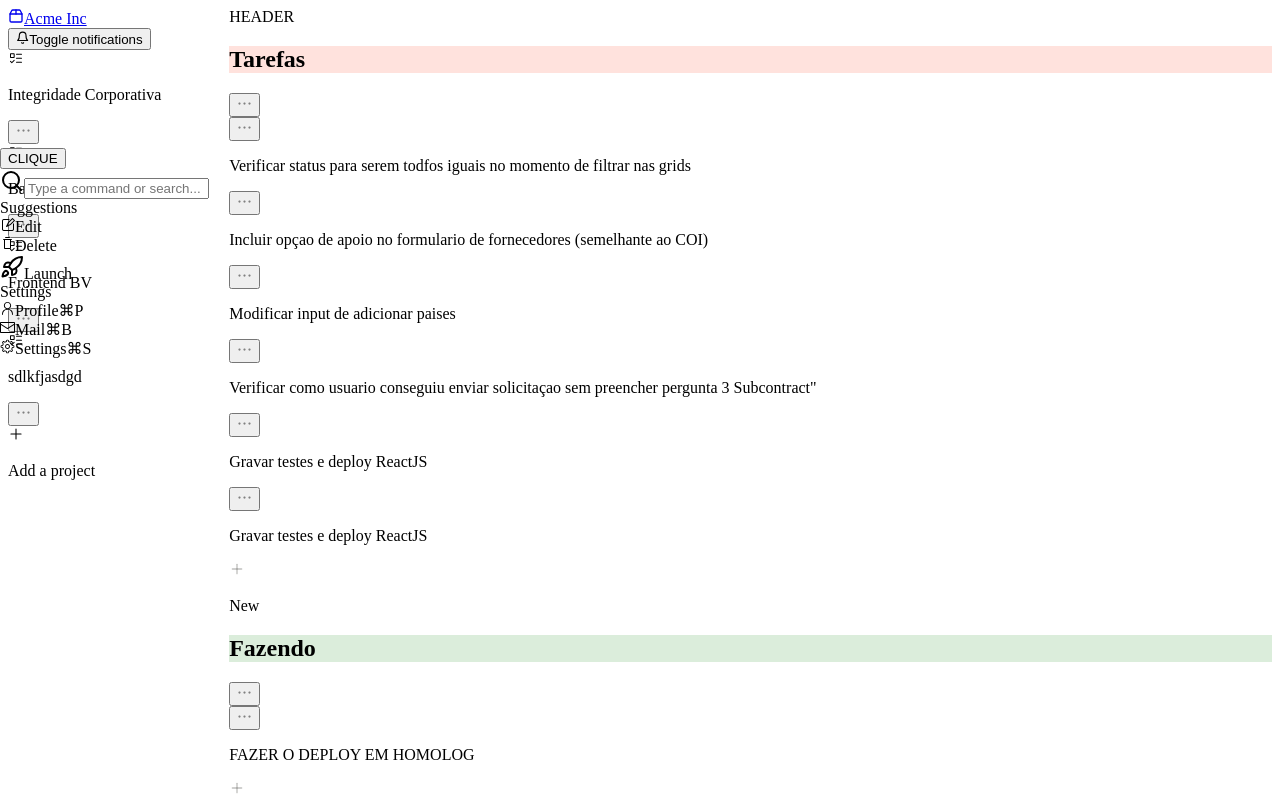
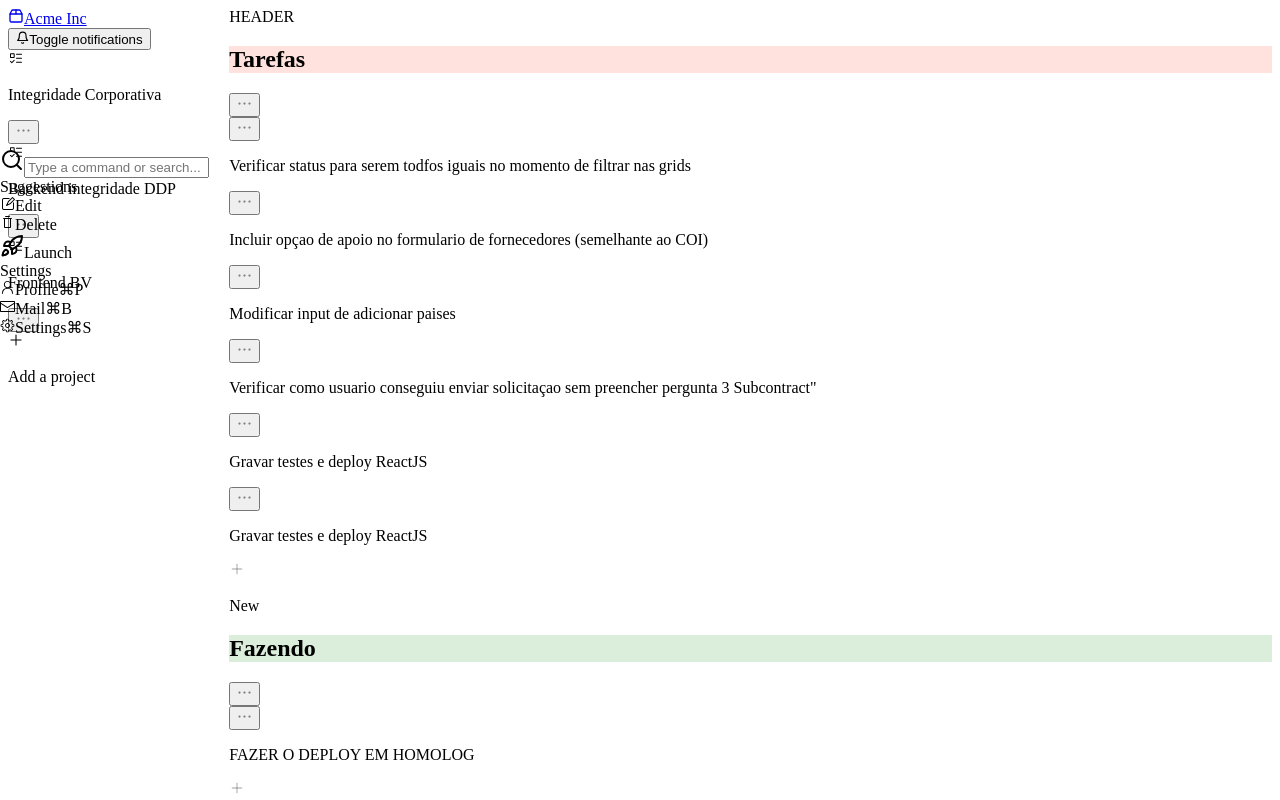
Before and after one commit to rodolfo-code/rotion-app, a Next.js app: page /workspace/10cdc08b-1874-4bea-ab7d-b5ddf08b4893 in a window 1280 px wide. Both pictures are taken after a click on the button 23 px from the left and 132 px from the top of the page. Shown: the top 800 px of the page. Built offline with nearby package versions, Linux system fonts and the light colour scheme; data requests are answered from the project's data file.

Commit message:
fix: dropdown with hover: cards and links

```diff
--- a/app/components/navLink/index.tsx
+++ b/app/components/navLink/index.tsx
@@ -77,9 +77,6 @@ export default function NavLink({ href, title, icon, projectId }: NavLinkProps)
             </Button>
           </DropdownMenuTrigger>
           <DropdownMenuContent className="w-56">
-            <form action={() => handleDeleteProject(projectId)}>
-              <button>CLIQUE</button>
-            </form>
             <Command className="">
               <CommandInput placeholder="Type a command or search..." />
               <CommandList>
@@ -89,11 +86,9 @@ export default function NavLink({ href, title, icon, projectId }: NavLinkProps)
                     <Pencil2Icon className="mr-2 h-4 w-4" />
                     <span>Edit</span>
                   </CommandItem>
-                  <CommandItem>
-                    <form action={() => handleDeleteProject(projectId)}>
-                      <TrashIcon className="mr-2 h-4 w-4" onClick={() => handleDeleteProject(projectId)} />
-                      <span>Delete</span>
-                    </form>
+                  <CommandItem onSelect={() => handleDeleteProject(projectId)}>
+                    <TrashIcon className="mr-2 h-4 w-4" />
+                    <span>Delete</span>
                   </CommandItem>
                   <CommandItem>
                     <RocketIcon className="mr-2 h-4 w-4" />
--- a/app/workspace/components/TaskCard.tsx
+++ b/app/workspace/components/TaskCard.tsx
@@ -8,9 +8,6 @@ import { Card } from "@/app/types";
 import { Sheet } from "@/components/Sheet";
 import { Textarea } from "@/components/ui/textarea";
 import { CardMenu } from "./CardMenu";
-
-import { Button } from "@/components/ui/button";
-import { RxDotsHorizontal } from "react-icons/rx";
 
 type TaskCardTypes = {
   data: Card;
--- a/components/ui/command.tsx
+++ b/components/ui/command.tsx
@@ -96,7 +96,7 @@ const CommandItem = React.forwardRef<React.ElementRef<typeof CommandPrimitive.It
     <CommandPrimitive.Item
       ref={ref}
       className={cn(
-        "relative flex  select-none items-center rounded-sm px-2 py-1.5 text-sm outline-none aria-selected:bg-neutral-200 aria-selected:text-neutral-900 data-[disabled]:opacity-50 dark:aria-selected:bg-neutral-800 dark:aria-selected:text-neutral-50 cursor-pointer",
+        "relative flex  select-none items-center rounded-sm px-2 py-1.5 text-sm outline-none aria-selected:bg-neutral-200 aria-selected:text-neutral-900 data-[disabled='true']:opacity-50 dark:aria-selected:bg-neutral-800 dark:aria-selected:text-neutral-50 cursor-pointer",
         className
       )}
       {...props}
--- a/utils/db.json
+++ b/utils/db.json
@@ -17,13 +17,6 @@
       "title": "Frontend BV",
       "description": "",
       "emoji": ""
-    },
-    {
-      "id": "d1d7",
-      "userId": null,
-      "title": "sdlkfjasdgd",
-      "description": "",
-      "icon": ""
     }
   ],
   "columns": [
```
